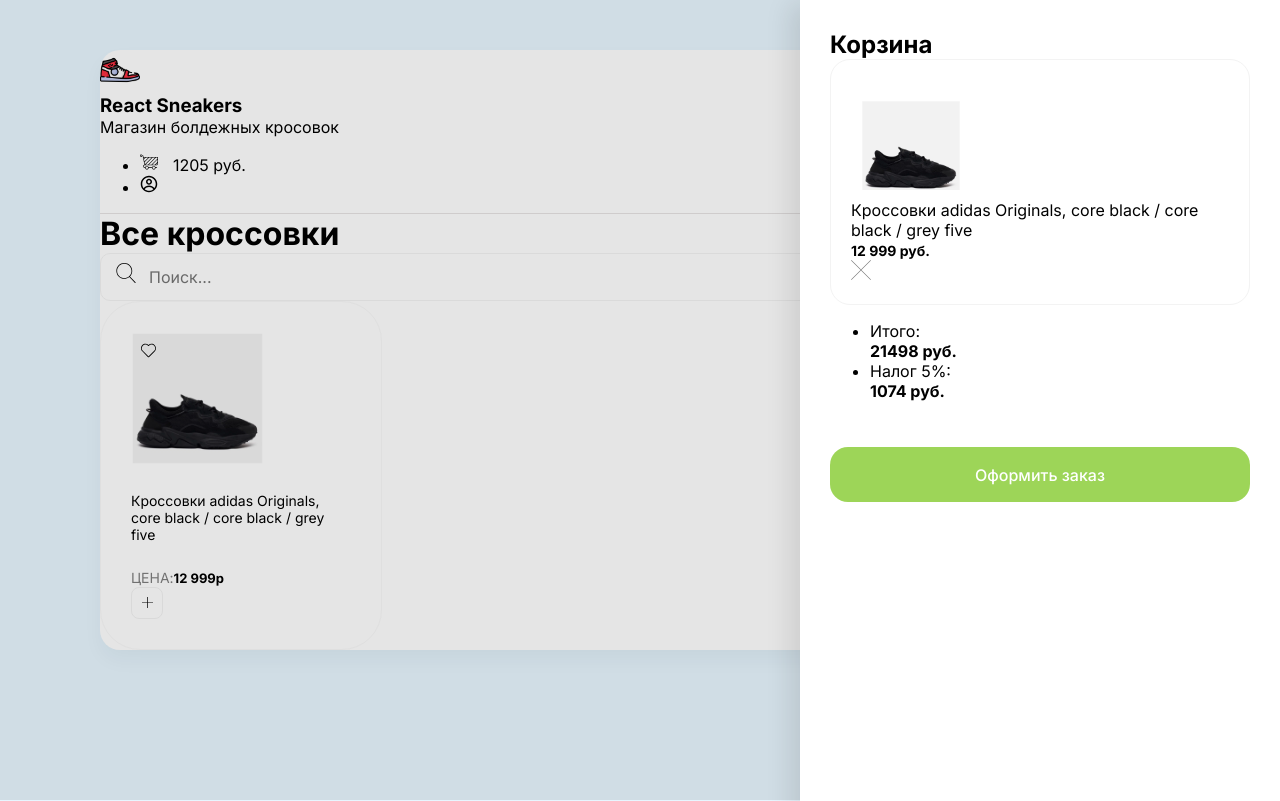
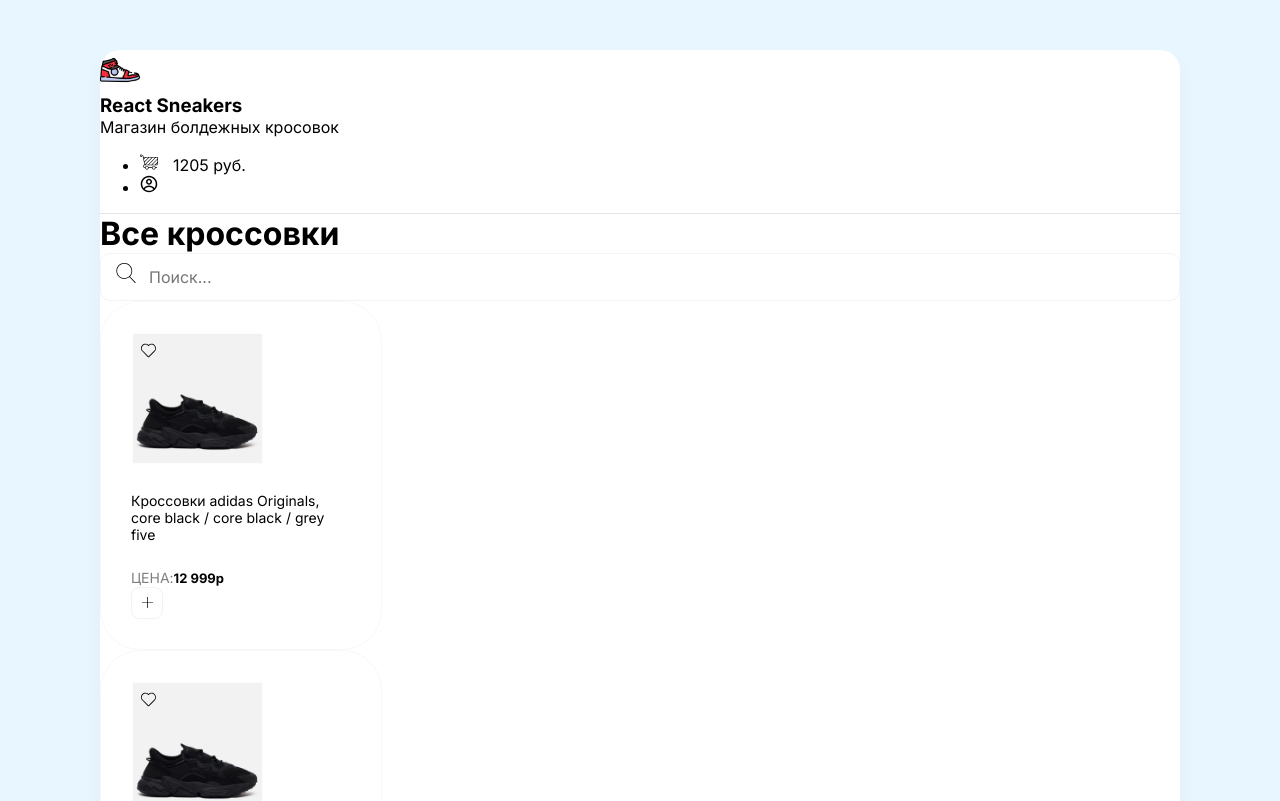
Before and after one commit to MalakhovSky/react-sneakers-shop, a React (Create React App) app: page / in a window 1280 px wide. Shown: the top 801 px of the page. Built offline with nearby package versions, Linux system fonts and the light colour scheme.

Commit message:
Create components: Drawer,Crad,Header

```diff
--- a/src/App.js
+++ b/src/App.js
@@ -1,58 +1,12 @@
+import Card from "./components/Card";
+import Header from "./components/Header";
+import Drawer from "./components/Drawer";
+
 function App() {
   return (
     <div className="wrapper clear">
-      <div className="overlay">
-        <div className="drawer">
-          <h2 className="mb-30">Корзина</h2>
-
-          <div className="items">
-
-          <div className="cartItem d-flex align-center mb-20">
-
-           <div style={{backgroundImage: 'url(/img/sneakers/1.jpg)'}} className="cartItemImg"></div>
-           <div className="mr-20">
-             <p className="mb-5">Кроссовки adidas Originals, core black / core black / grey five</p>
-             <b>12 999 руб.</b>
-           </div>
-           <img className="removeBtn" width={20} src="/img/btn-remove.svg" alt="Remove" />
-         </div>
-         <div className="cartTotalBlock">
-         <ul >
-              <li className="d-flex justify-between">
-                <span>Итого:</span>
-                <div></div>
-                <b>21498 руб.</b>
-              </li>
-              <li className="d-flex justify-between">
-                <span>Налог 5%:</span>
-                <div></div>
-                <b>1074 руб.</b>
-                </li>
-            </ul>
-            <button className="greenButton">Оформить заказ</button>
-            </div>
-          </div>
-        </div>
-      </div>
-
-
-      <header className="d-flex justify-between align-center p-40">
-        <div className="d-flex align-center">
-          <img width={40} src="/img/logo.png" />
-          <div>
-            <h3 className="text-uppercase">React Sneakers</h3>
-            <p>Магазин болдежных кросовок</p>
-          </div>
-        </div>
-        <div>
-          <ul className="d-flex">
-            <li className="mr-30">
-              <img width={18} src="/img/cart.svg" /><span>1205 руб.</span>
-            </li>
-            <li><img width={18} src="/img/user.svg" /></li>
-          </ul>
-        </div>
-      </header>
+      <Drawer />
+      <Header />
       <div className="content p-40">
         <div className="d-flex align-center mb-40 justify-between">
           <h1 >Все кроссовки</h1>
@@ -62,22 +16,9 @@
           </div>
         </div>
         <div className="d-flex">
-          <div className="card">
-            <div className="favorite">
-              <img width={15} src="/img/heart-unliked.svg" alt="Unliked" />
-            </div>
-            <img width={133} src="/img/sneakers/1.jpg" />
-            <h5>Кроссовки adidas Originals, core black / core black / grey five</h5>
-            <div className="d-flex justify-between align-center">
-              <div className="d-flex flex-column">
-                <span>Цена:</span>
-                <b>12 999p</b>
-              </div>
-              <button className="button">
-                <img width={11} height={11} src="/img/plus.svg" alt="plus" />
-              </button>
-            </div>
-          </div>
+          <Card />
+          <Card />
+          <Card />
         </div>
       </div>
     </div>
--- /dev/null
+++ b/src/components/Card.js
@@ -0,0 +1,22 @@
+function Card(props) {
+   return (
+      <div className="card">
+         <div className="favorite">
+            <img width={15} src="/img/heart-unliked.svg" alt="Unliked" />
+         </div>
+         <img width={133} src="/img/sneakers/1.jpg" alt="Sneakers" />
+         <h5>Кроссовки adidas Originals, core black / core black / grey five</h5>
+         <div className="d-flex justify-between align-center">
+            <div className="d-flex flex-column">
+               <span>Цена:</span>
+               <b>12 999p</b>
+            </div>
+            <button className="button">
+               <img width={11} height={11} src="/img/plus.svg" alt="plus" />
+            </button>
+         </div>
+      </div>
+   )
+}
+
+export default Card;
--- /dev/null
+++ b/src/components/Drawer.js
@@ -0,0 +1,40 @@
+function Drawer(props) {
+   return (
+      <div style={{ display: 'none' }} className="overlay">
+         <div className="drawer">
+            <h2 className="mb-30">Корзина</h2>
+
+            <div className="items">
+
+               <div className="cartItem d-flex align-center mb-20">
+
+                  <div style={{ backgroundImage: 'url(/img/sneakers/1.jpg)' }} className="cartItemImg"></div>
+                  <div className="mr-20">
+                     <p className="mb-5">Кроссовки adidas Originals, core black / core black / grey five</p>
+                     <b>12 999 руб.</b>
+                  </div>
+                  <img className="removeBtn" width={20} src="/img/btn-remove.svg" alt="Remove" />
+               </div>
+               <div className="cartTotalBlock">
+                  <ul >
+                     <li className="d-flex justify-between">
+                        <span>Итого:</span>
+                        <div></div>
+                        <b>21498 руб.</b>
+                     </li>
+                     <li className="d-flex justify-between">
+                        <span>Налог 5%:</span>
+                        <div></div>
+                        <b>1074 руб.</b>
+                     </li>
+                  </ul>
+                  <button className="greenButton">Оформить заказ</button>
+               </div>
+            </div>
+         </div>
+      </div>
+   )
+}
+
+
+export default Drawer;
--- /dev/null
+++ b/src/components/Header.js
@@ -0,0 +1,22 @@
+function Header(props) {
+   return (
+      <header className="d-flex justify-between align-center p-40">
+         <div className="d-flex align-center">
+            <img width={40} src="/img/logo.png" />
+            <div>
+               <h3 className="text-uppercase">React Sneakers</h3>
+               <p>Магазин болдежных кросовок</p>
+            </div>
+         </div>
+         <div>
+            <ul className="d-flex">
+               <li className="mr-30">
+                  <img width={18} src="/img/cart.svg" /><span>1205 руб.</span>
+               </li>
+               <li><img width={18} src="/img/user.svg" /></li>
+            </ul>
+         </div>
+      </header>
+   )
+}
+export default Header;
--- a/src/index.scss
+++ b/src/index.scss
@@ -93,6 +93,8 @@
 }
 
 .drawer{
+  display: flex;
+  flex-direction: column;
   position: absolute;
   width: 420px;
   right: 0;
```
